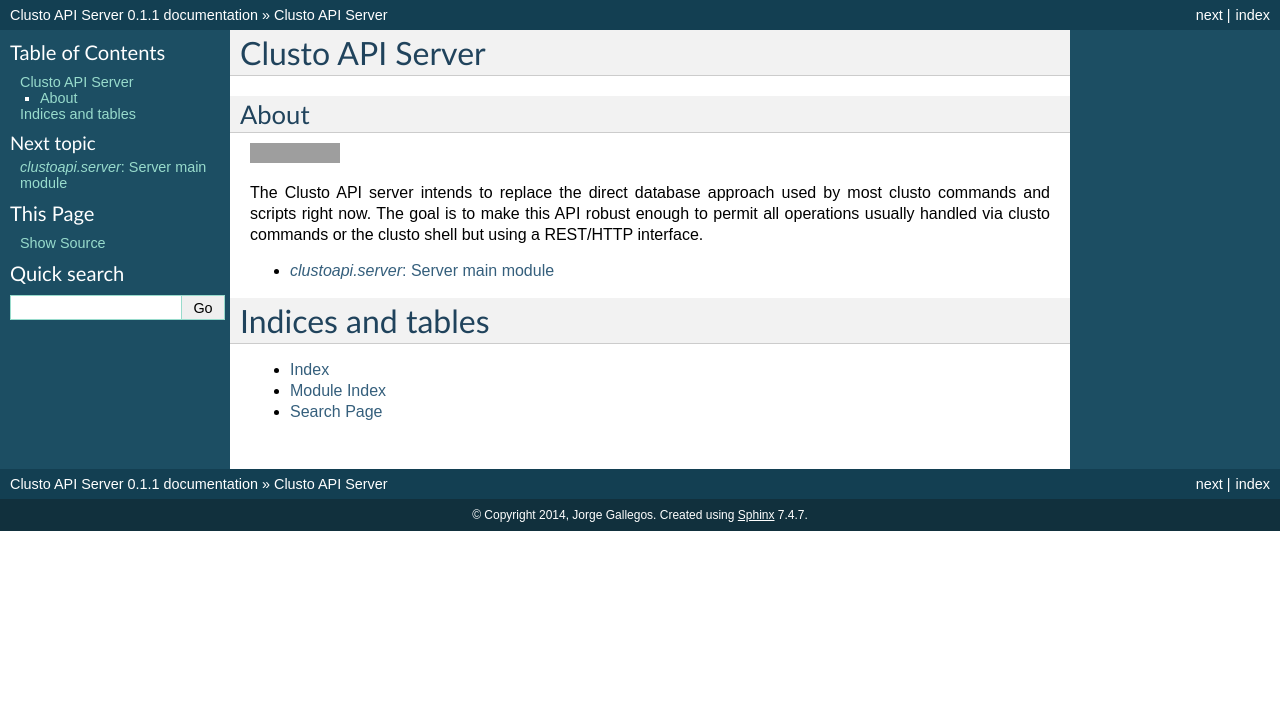
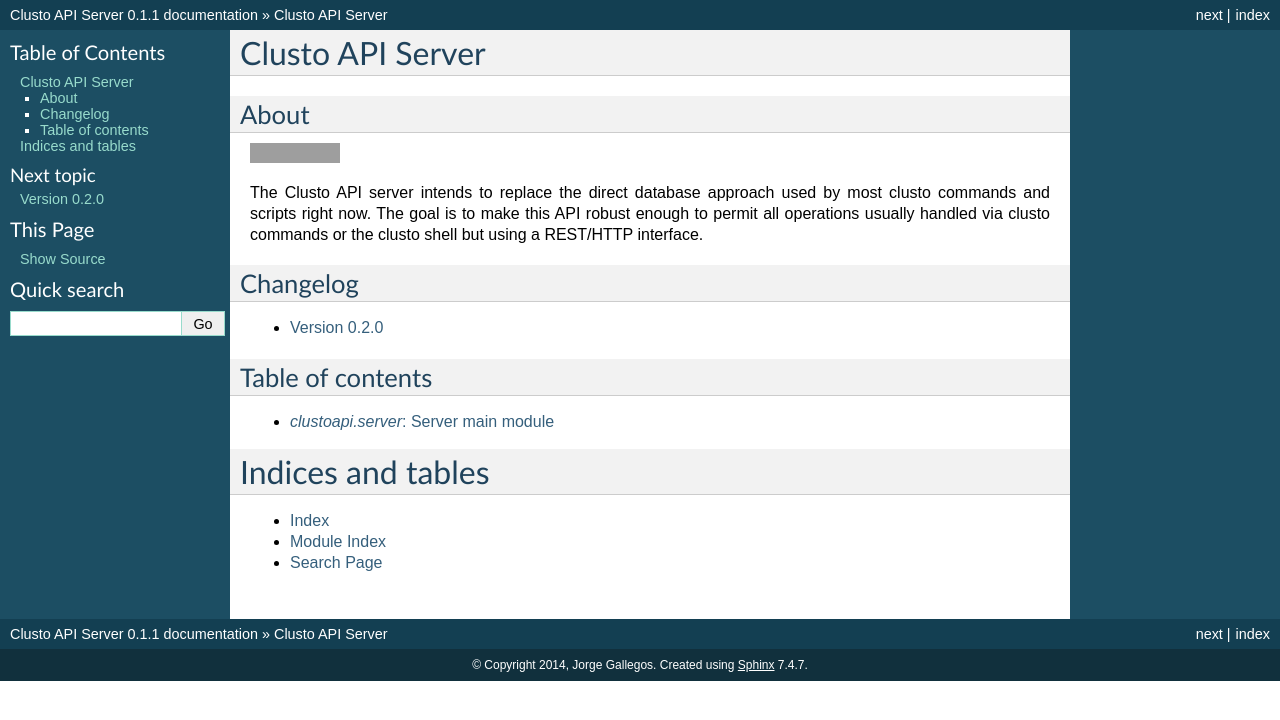
Before and after one commit to clusto/clusto-apiserver, a Sphinx documentation site: the page built from docs/index.rst, in a window 1280 px wide. Shown: the top 720 px of the page. Built offline with Sphinx 7.4.7, drawn with Linux system fonts in a browser that asks for light colours; grey boxes are pictures that could not be loaded.

Commit message:
Tiny changelog
Better start doing it now

```diff
--- a/docs/index.rst
+++ b/docs/index.rst
@@ -6,6 +6,19 @@
 
 .. include:: ../README.rst
 
+
+Changelog
+---------
+
+.. toctree::
+   :maxdepth: 1
+   :glob:
+
+   changelog/*
+
+
+Table of contents
+-----------------
 
 .. toctree::
    :maxdepth: 2
```
Also changed, not shown: docs/changelog/v0.2.rst (added, +29 -0 lines).
